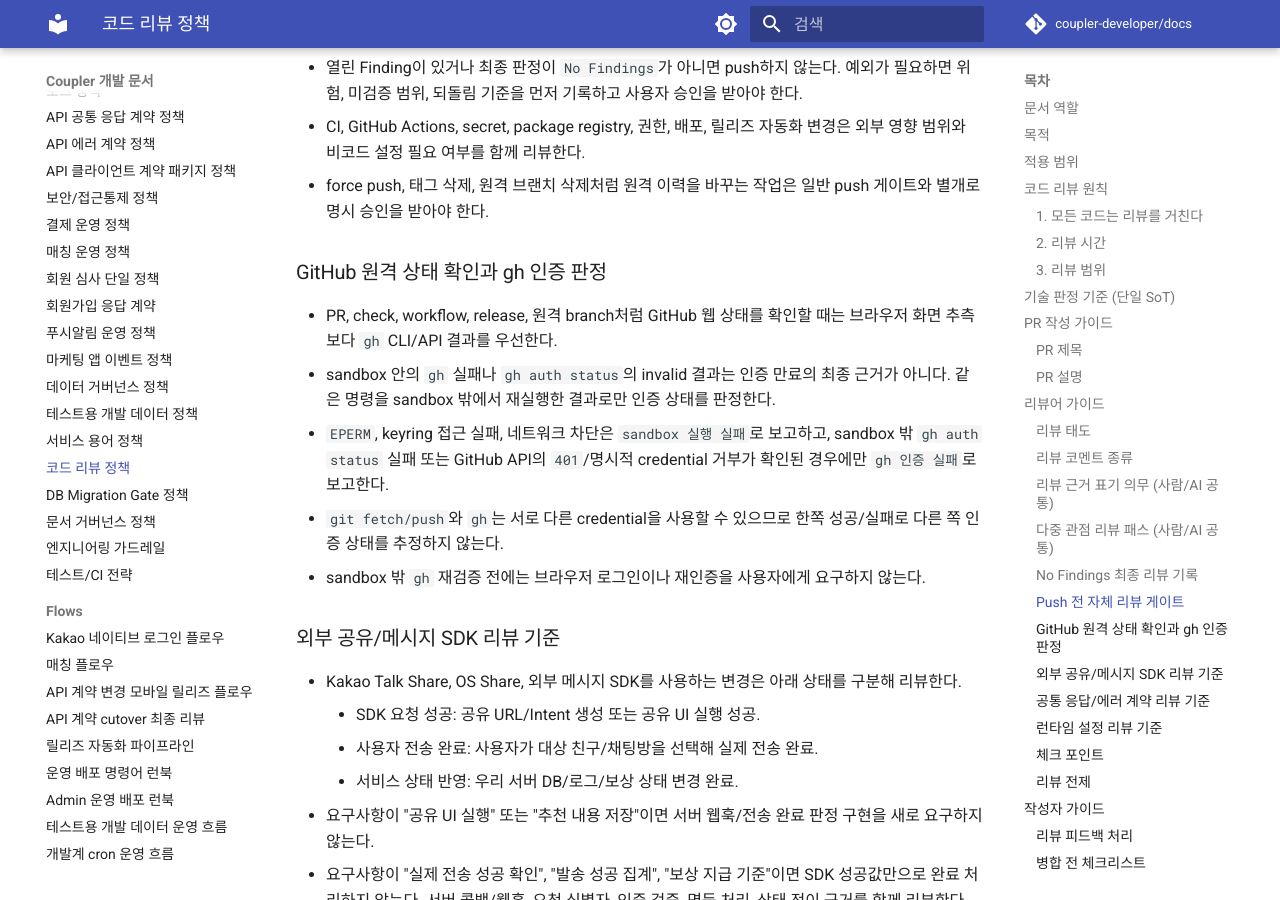
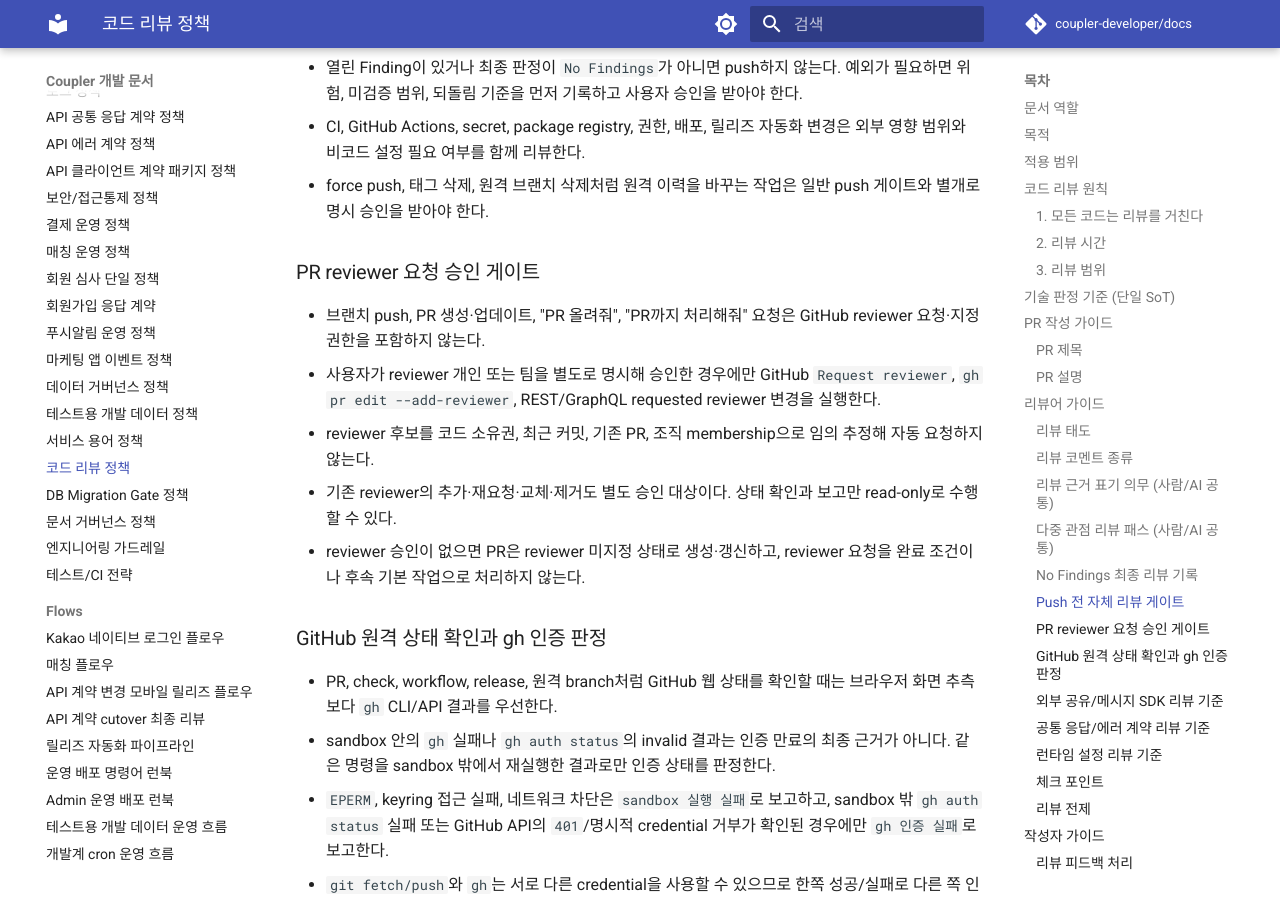
Before and after one commit to coupler-developer/docs, an MkDocs documentation site: the page built from content/policy/code-review-policy.md, in a window 1280 px wide and 900 px high, scrolled down 6058 px. Built offline with MkDocs 1.6.1 and Material for MkDocs 9.7.7, drawn with Linux system fonts in a browser that asks for light colours; comment, search, counter and statistics services are not loaded.

Commit message:
docs: PR reviewer 요청 승인 게이트 추가
이유: PR 생성·업데이트 권한과 reviewer 상태 변경 권한이 혼동되면 사용자가 승인하지 않은 reviewer 요청이 발생할 수 있다.

변경: reviewer 추가·재요청·교체·제거를 모두 별도 명시 승인 대상으로 두고, 미승인 시 reviewer 미지정 상태를 유지하도록 workspace 지침과 review policy에 명문화했다.

검증: yarn validate:docs

```diff
--- a/content/policy/code-review-policy.md
+++ b/content/policy/code-review-policy.md
@@ -210,6 +210,14 @@
 - CI, GitHub Actions, secret, package registry, 권한, 배포, 릴리즈 자동화 변경은 외부 영향 범위와 비코드 설정 필요 여부를 함께 리뷰한다.
 - force push, 태그 삭제, 원격 브랜치 삭제처럼 원격 이력을 바꾸는 작업은 일반 push 게이트와 별개로 명시 승인을 받아야 한다.
 
+### PR reviewer 요청 승인 게이트
+
+- 브랜치 push, PR 생성·업데이트, "PR 올려줘", "PR까지 처리해줘" 요청은 GitHub reviewer 요청·지정 권한을 포함하지 않는다.
+- 사용자가 reviewer 개인 또는 팀을 별도로 명시해 승인한 경우에만 GitHub `Request reviewer`, `gh pr edit --add-reviewer`, REST/GraphQL requested reviewer 변경을 실행한다.
+- reviewer 후보를 코드 소유권, 최근 커밋, 기존 PR, 조직 membership으로 임의 추정해 자동 요청하지 않는다.
+- 기존 reviewer의 추가·재요청·교체·제거도 별도 승인 대상이다. 상태 확인과 보고만 read-only로 수행할 수 있다.
+- reviewer 승인이 없으면 PR은 reviewer 미지정 상태로 생성·갱신하고, reviewer 요청을 완료 조건이나 후속 기본 작업으로 처리하지 않는다.
+
 ### GitHub 원격 상태 확인과 gh 인증 판정
 
 - PR, check, workflow, release, 원격 branch처럼 GitHub 웹 상태를 확인할 때는 브라우저 화면 추측보다 `gh` CLI/API 결과를 우선한다.
```
Also changed, not shown: content/AGENTS.md (+3 -0 lines).
